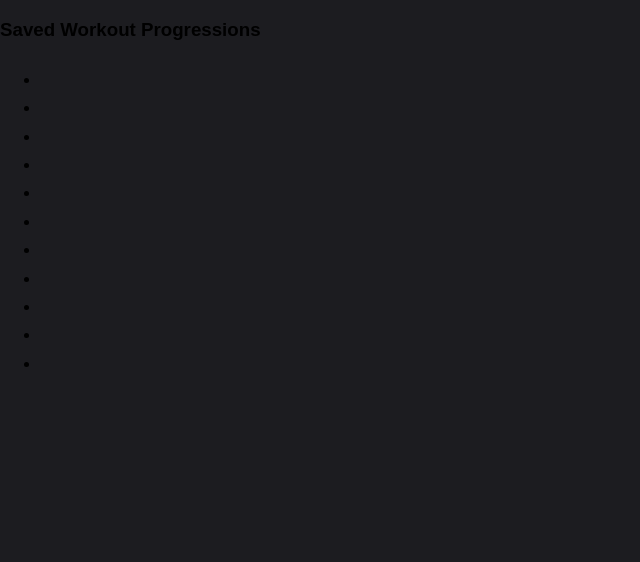
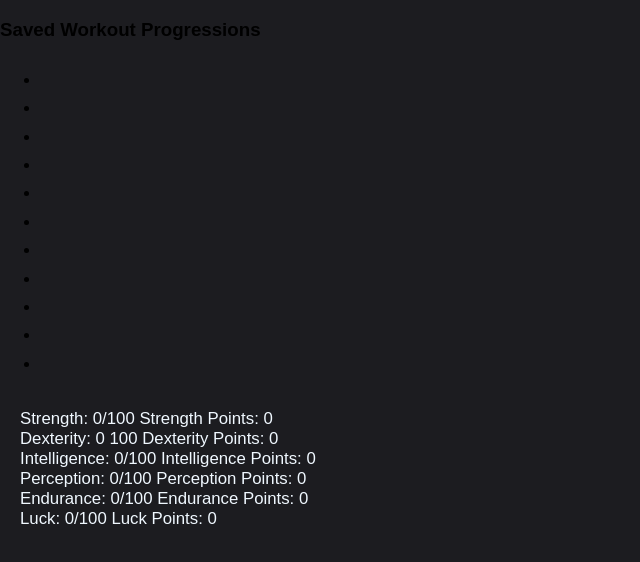
Before and after one commit to Fufutis/Fitnefy-4, a website: page src/html/Stats/info.html in a window 1280 px wide. Shown: the whole page, without its empty margins (0-640 px from the left). Drawn offline with Linux system fonts and the light colour scheme.

Commit message:
updated point visualisation for ease of use in the future

```diff
--- a/src/html/Stats/info.html
+++ b/src/html/Stats/info.html
@@ -25,6 +25,10 @@
             <li id="barbell-rows-display"></li>
             <li id="lunges-display"></li>
         </ul>
+        <div id="stats-display">
+            <h3>Stats</h3>
+            <!-- Stats will be displayed here -->
+        </div>
     </div>
 </body>
 
--- a/src/js/script.js
+++ b/src/js/script.js
@@ -305,6 +305,26 @@ function displaySavedInformation() {
         'leg-press', 'barbell-rows', 'lunges'
     ];
 
+    // Retrieve and parse the saved stats from localStorage
+    const stats = JSON.parse(localStorage.getItem('stats')) || {
+        strength: 0,
+        dexterity: 0,
+        intelligence: 0,
+        perception: 0,
+        endurance: 0,
+        luck: 0
+    };
+// Initialize the attribute counters
+const attributes = ['Strength', 'Dexterity', 'Intelligence', 'Perception', 'Endurance', 'Luck'];
+const counters = {};
+
+// Retrieve counters for each attribute from localStorage
+attributes.forEach(attribute => {
+    counters[attribute] = parseInt(localStorage.getItem(`${attribute.toLowerCase()}Counter`)) || 0;
+    console.log(`Initial ${attribute} Points:`, counters[attribute]);
+});
+
+    // Iterate over each workout ID to display saved data
     workoutIds.forEach(id => {
         const savedData = localStorage.getItem(`workout-${id}`);
         const savedClickCount = localStorage.getItem(`clickCount-${id}`);
@@ -313,15 +333,26 @@ function displaySavedInformation() {
             console.log(`Progress for ${id}: ${savedData}`);
             console.log(`Click count for ${id}: ${savedClickCount}`);
 
-            // Optionally display this information on your webpage
             const displayElement = document.getElementById(`${id}-display`);
             if (displayElement) {
                 displayElement.innerText = `Saved Progress: ${savedData} (Click Count: ${savedClickCount})`;
             }
         }
     });
+
+    // Display stats information
+    const statsDisplayElement = document.getElementById('stats-display');
+    if (statsDisplayElement) {
+        statsDisplayElement.innerHTML = `<p>
+            Strength: ${stats.strength}/100   Strength Points: ${counters.Strength}<br>
+            Dexterity: ${stats.dexterity} 100   Dexterity Points: ${counters.Dexterity}<br>
+            Intelligence: ${stats.intelligence}/100   Intelligence Points: ${counters.Intelligence}<br>
+            Perception: ${stats.perception}/100 Perception Points: ${counters.Perception}<br>
+            Endurance: ${stats.endurance}/100 Endurance Points: ${counters.Endurance}<br>
+            Luck: ${stats.luck}/100 Luck Points: ${counters.Luck}</p>
+        `;
+    }
 }
-
 // Call this function to log the saved information to the console
 displaySavedInformation();
 //------------------------------------Point Allocation-------------------------------------------------------
```
